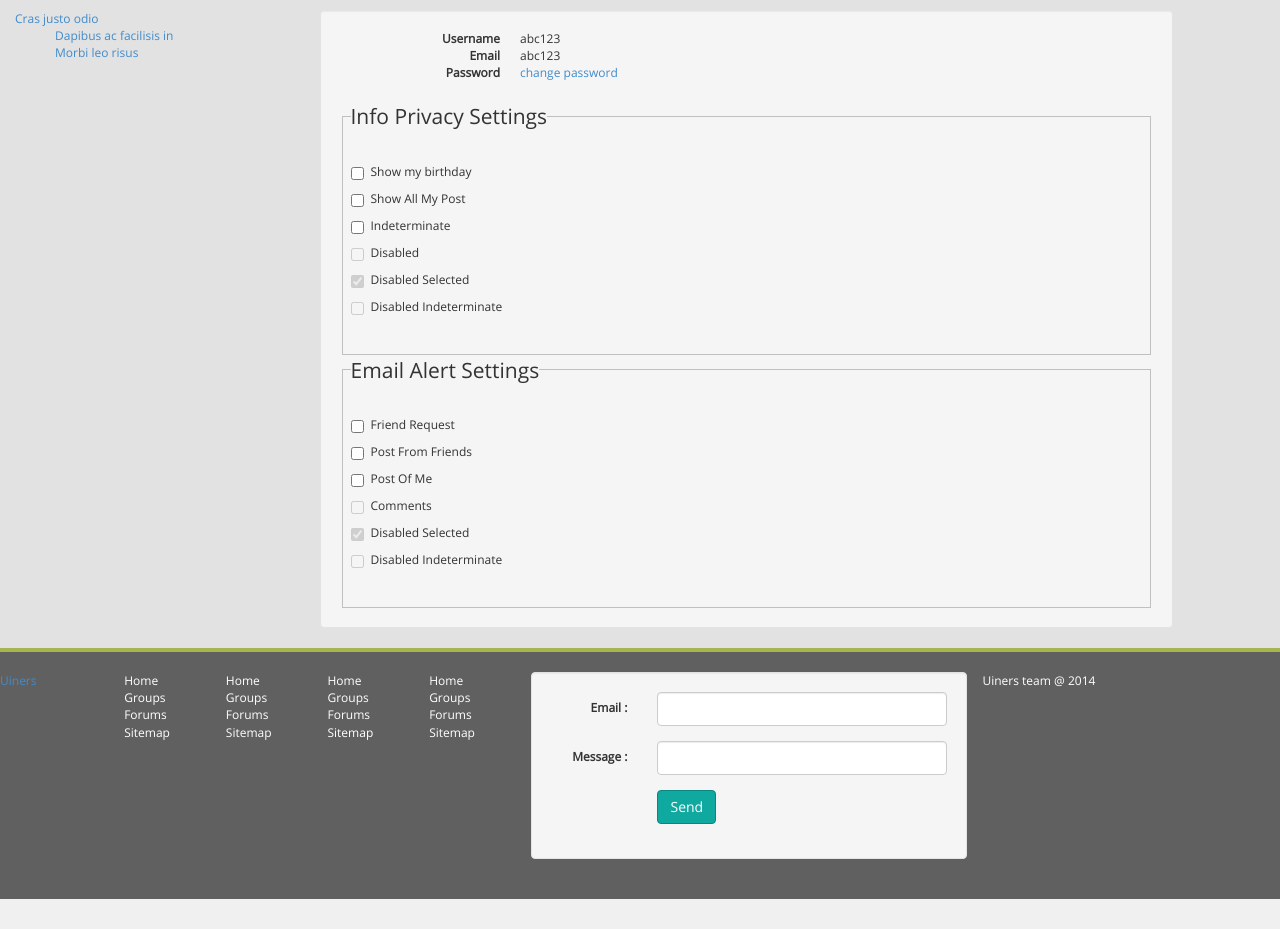
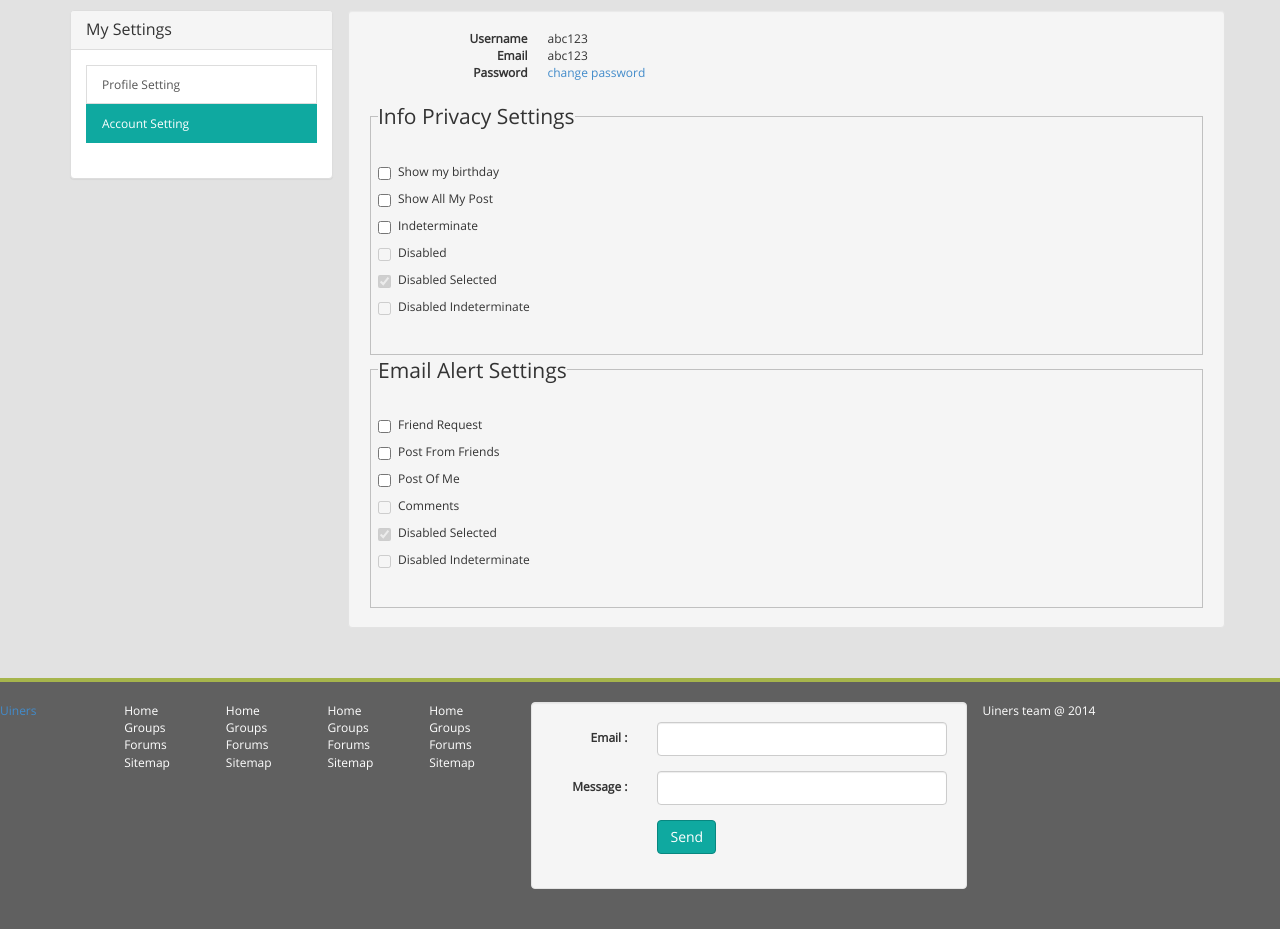
Before and after one commit to fandhi/alumni, a PHP site: page /mysettings-accountsetting.php in a window 1280 px wide. Shown: the part 53-982 px from the top of the page. Before the commit the page ends 952 px from the top, so only its background shows below. Run offline with PHP 8.4, Linux system fonts and the light colour scheme.

Commit message:
-edit style.css untuk profile settings -edit file accountsetting

```diff
--- a/css/style.css
+++ b/css/style.css
@@ -33,6 +33,7 @@ body {
 .pasfix-5 {padding-right:50px;}
 .pasfix-6 {padding-right:60px;}
 
+.upfix-0 {padding-top:0px;}
 .upfix-1 {padding-top:10px;}
 .upfix-2 {padding-top:20px;}
 .upfix-3 {padding-top:30px;}
@@ -378,6 +379,7 @@ ul.list_people li.last {
 .menu-settings {
     padding-left: 0px;
 }
+.menu-settings .panel-title {cursor: pointer;}
 .menu-settings li {
     display: block;
 }
--- a/mysettings-accountsetting.php
+++ b/mysettings-accountsetting.php
@@ -1,20 +1,14 @@
 <?php
-
-$page = "page1";
+$page = "account-setting";
 include 'inc_header.php';
 ?>
 <section id="middle">
-    <div class="col-md-3">
-        <ul class="menu-settings">
-            <li><a class="" href="">Cras justo odio</a>
-                <ul class="">
-                    <li><a class="" href="">Dapibus ac facilisis in</a></li>
-                    <li><a class="" href="">Morbi leo risus</a></li>
-                </ul>
-            </li>
-        </ul>
+    <div class="container">
+        <div class="row">
+            <div class="col-sm-12 col-md-3 col-lg-3">
+                <?php include 'inc_side-menu-settings.php'; ?>
             </div>
-    <div class="col-md-8 well">
+            <div class="col-sm-12 col-md-9 col-lg-9 well">
                 <dl class="dl-horizontal">
                     <dt>Username</dt>
                     <dd>abc123</dd>
@@ -97,5 +91,7 @@ include 'inc_header.php';
                     </form>
                 </fieldset>
             </div>
+        </div>
+    </div>
 </section>
 <?php include 'inc_footer.php'; ?>
```
Lines whose indentation alone changed are shown as unchanged.
